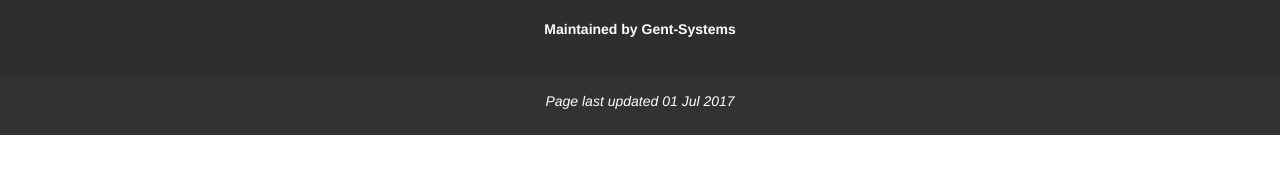
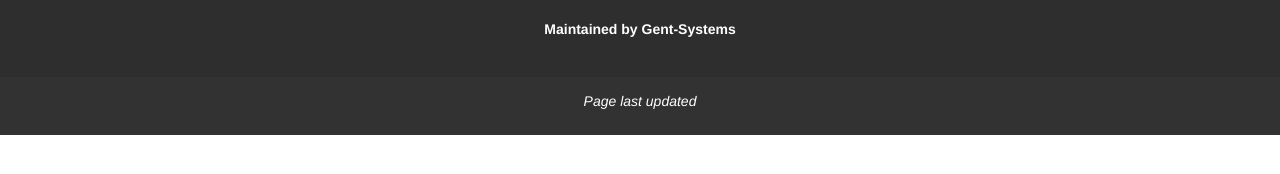
Before and after one commit to Gent-Systems/gent-systems-website, a Jekyll site: the page built from search-results.html, in a window 1280 px wide. Shown: the part 273-447 px from the top of the page. Built offline with Jekyll 4.4.1, drawn with Linux system fonts in a browser that asks for light colours; nearby versions of some CDN libraries; comment, search, counter and statistics services are not loaded; part of the change alters nothing that is shown.

Commit message:
remove date tags

```diff
--- a/search-results.html
+++ b/search-results.html
@@ -1,8 +1,6 @@
 ---
 layout: default
 title: Search Results
-date: 2017-01-01 00:00:00 -0600
-last_modified_at: 2017-06-30 20:00:00 -0600
 ---
 
 <script>
```
